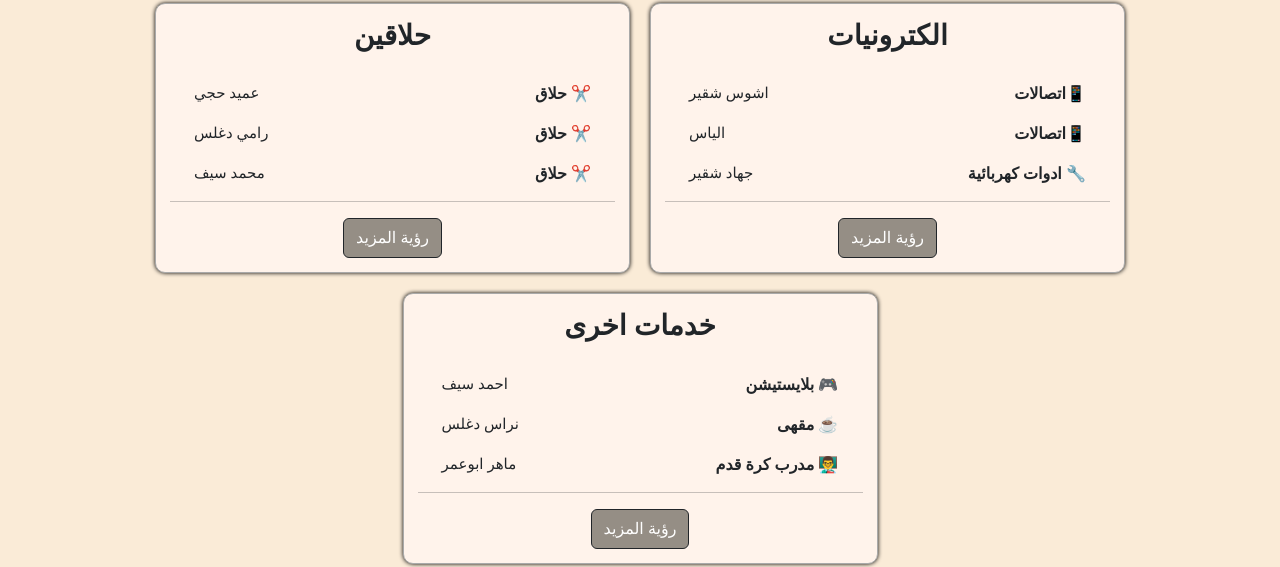
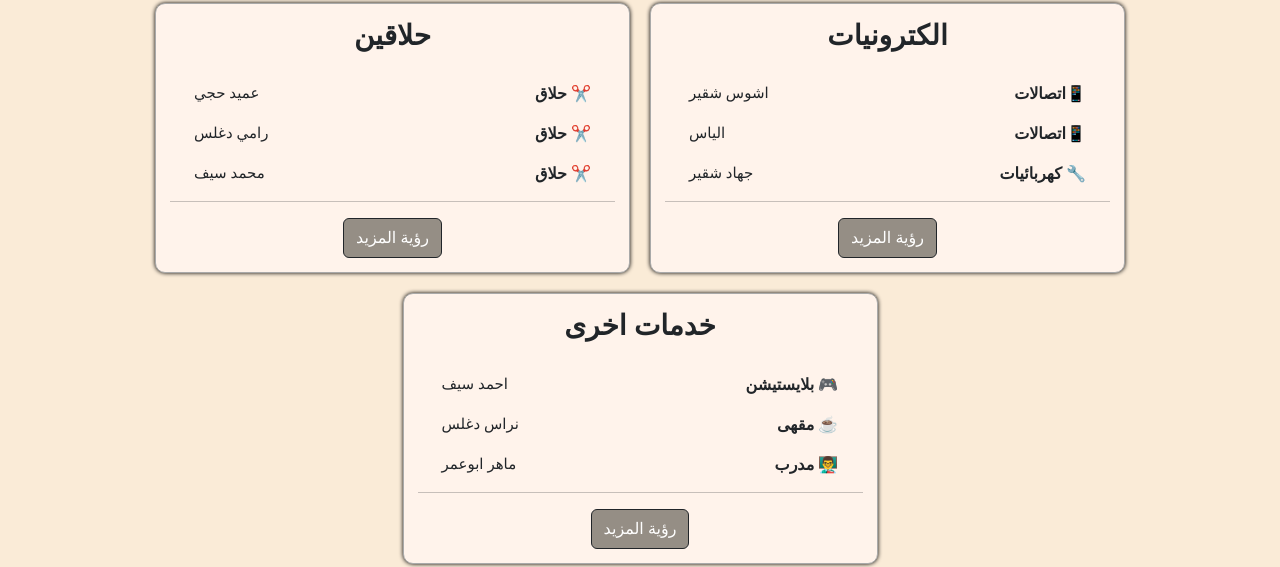
Before and after one commit to abedAbulail/watan-burka, a plain HTML site: page index.html in a window 1280 px wide. Shown: the part 1093-1660 px from the top of the page. Drawn offline with nearby package versions, Linux system fonts and the light colour scheme.

Commit message:
Update index.html

```diff
--- a/index.html
+++ b/index.html
@@ -454,7 +454,7 @@
                   <p class="man">جهاد شقير</p>
                 </div>
                 <div class="col-6 text-end">
-                  <p class="serve"><b>ادوات كهربائية 🔧</b></p>
+                  <p class="serve"><b> كهربائيات 🔧</b></p>
                 </div>
               </div>
 
@@ -502,7 +502,7 @@
                   <p class="man"> ماهر ابوعمر</p>
                 </div>
                 <div class="col-6 text-end">
-                  <p class="serve"><b> مدرب كرة قدم 👨‍🏫</b></p>
+                  <p class="serve"><b> مدرب 👨‍🏫</b></p>
                 </div>
               </div>
 
```
